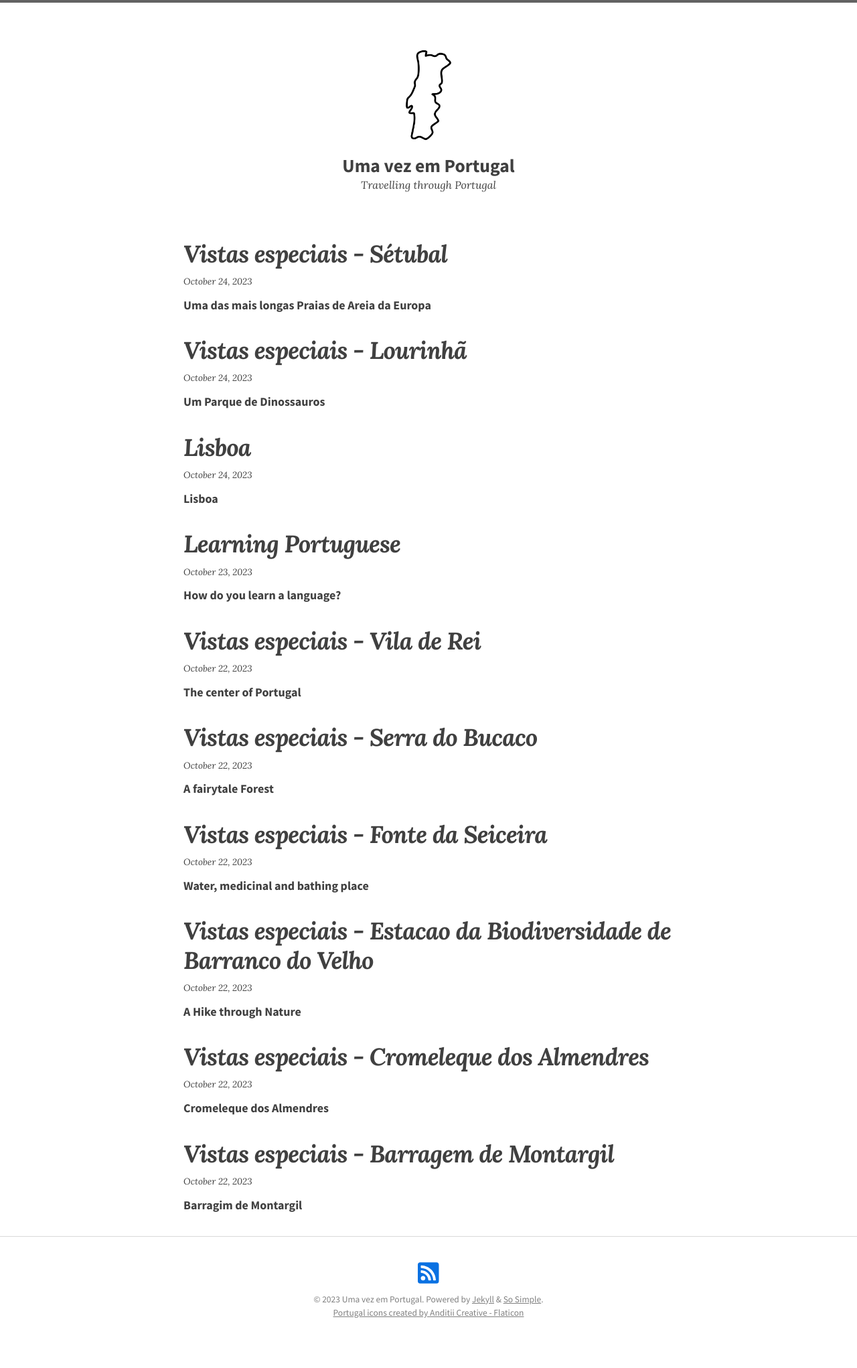
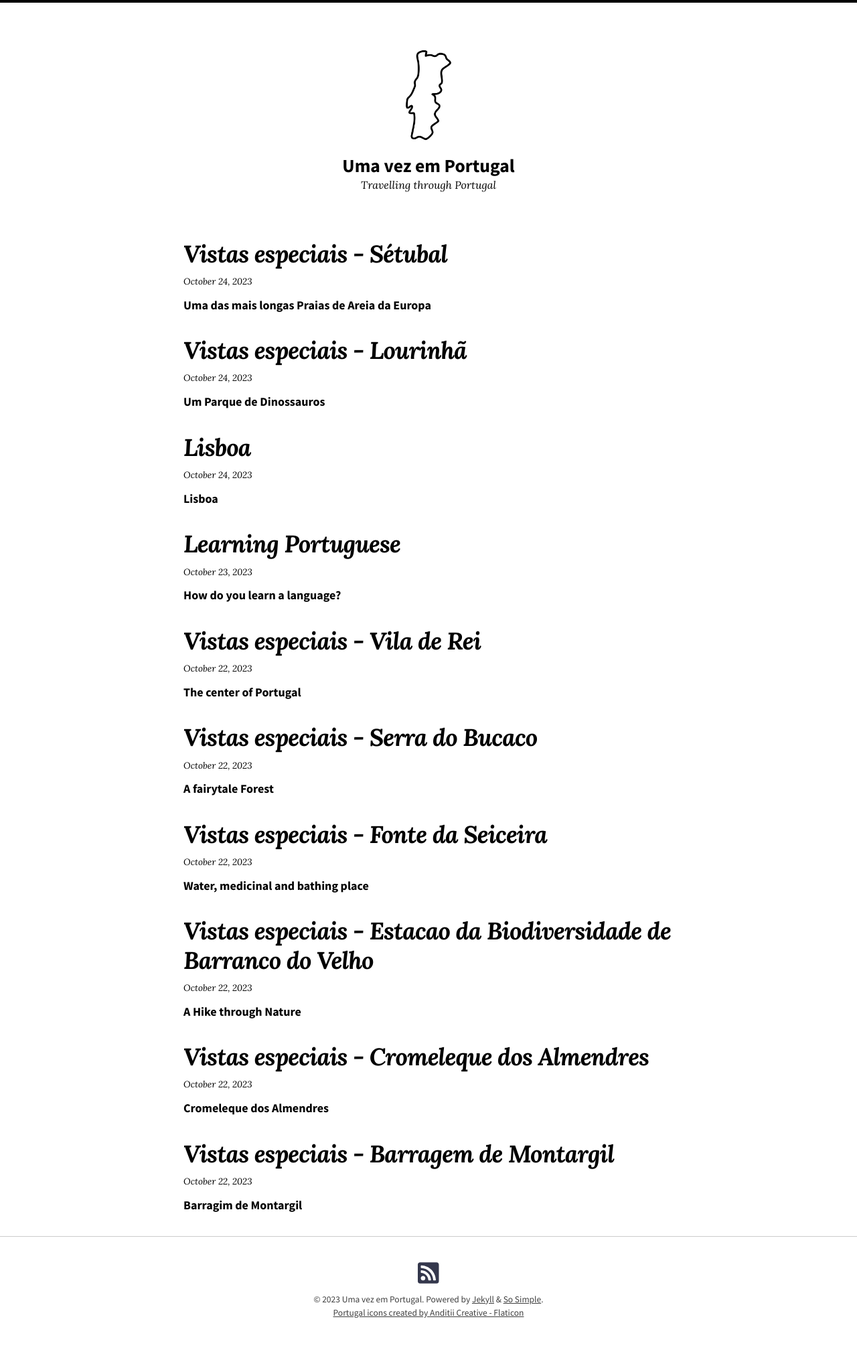
Before and after one commit to beccarei/uma-vez-em-portugal, a Jekyll site: the page built from index.html, in a window 1280 px wide. Shown: the whole page at 67% size. Built offline with Jekyll 4.4.1, drawn with Linux system fonts in a browser that asks for light colours; nearby versions of some CDN libraries; the list of posts is cut into pages by our own code.

Commit message:
back to default

```diff
--- a/_config.yml
+++ b/_config.yml
@@ -15,7 +15,7 @@
 # in the templates via {{ site.myvariable }}.
 # theme: jekyll-theme-so-simple
 remote_theme: mmistakes/so-simple-theme
-skin: "/assets/css/skins/light.css"
+skin: "/assets/css/skins/default.css"
 locale: en-US
 title: "Uma vez em Portugal"
 description: "Travelling through Portugal"
```
